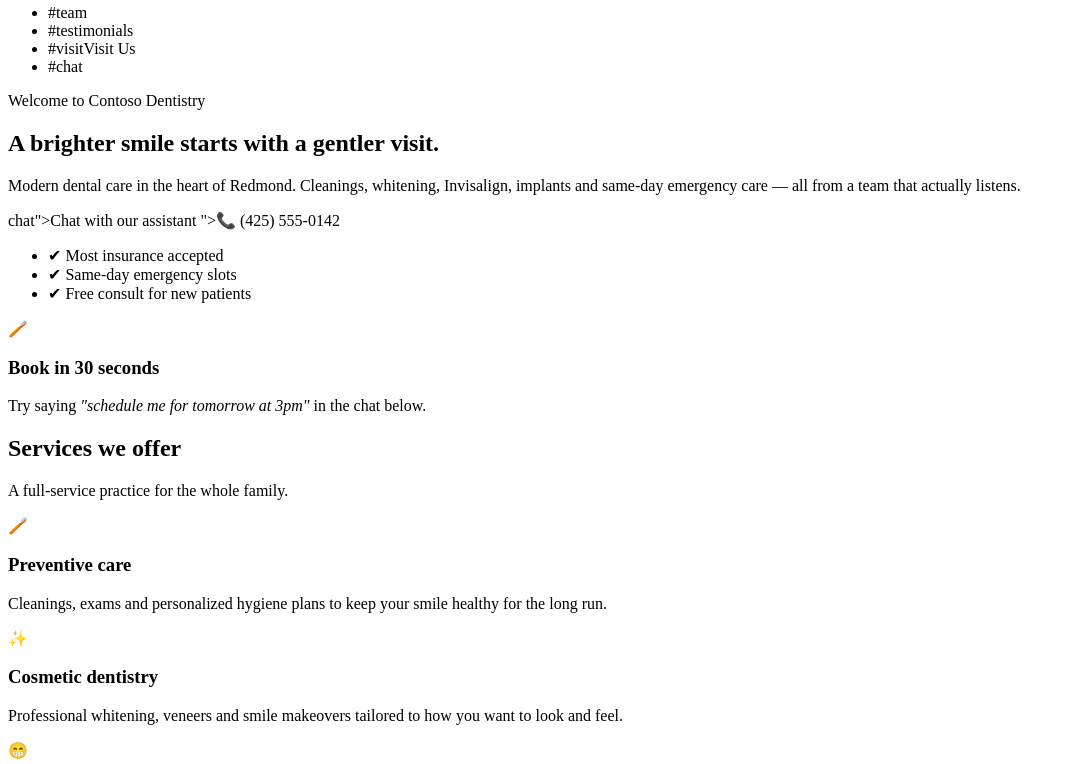
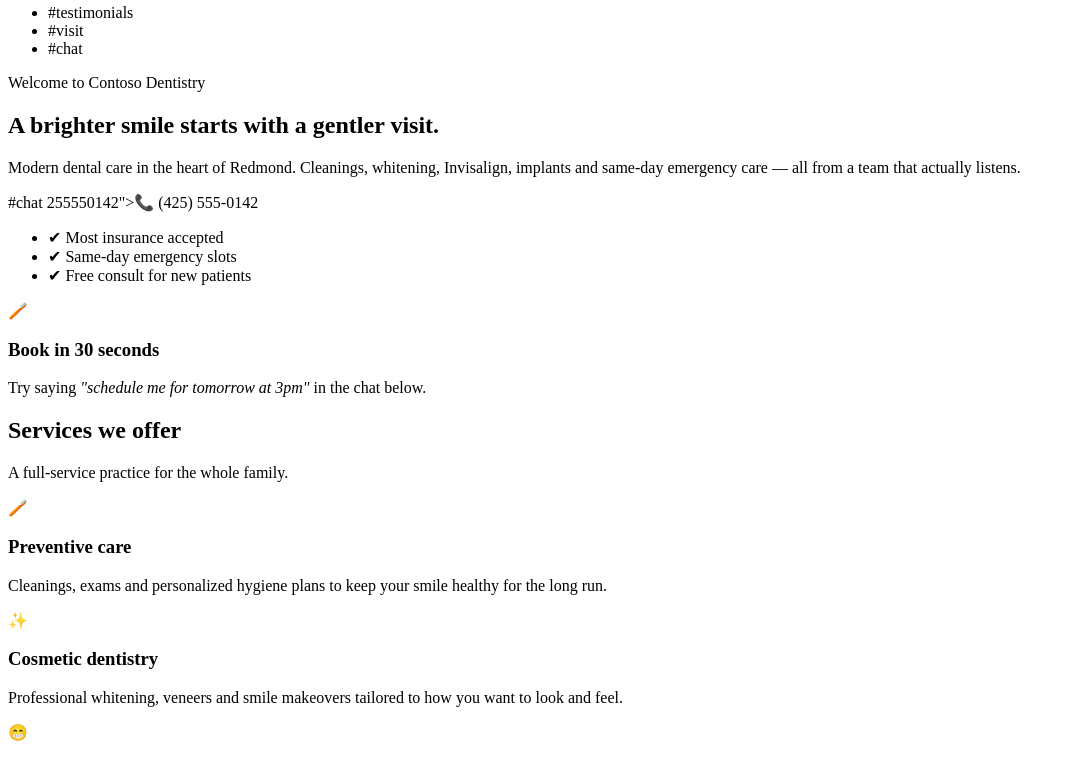
Before and after one commit to arindam-banerjee-2021/nd073-c2-Dental-Office-Virtual-Assistant, a plain HTML site: page ContosoDentistryWebsite/index.html in a window 1280 px wide. Shown: the part 75-839 px from the top of the page, without its empty margins (0-1075 px from the left). Drawn offline with Linux system fonts and the light colour scheme.

Commit message:
Update index.html

```diff
--- a/ContosoDentistryWebsite/index.html
+++ b/ContosoDentistryWebsite/index.html
@@ -4,15 +4,10 @@
     <meta charset="UTF-8" />
     <meta name="viewport" content="width=device-width, initial-scale=1.0" />
     <title>Contoso Dentistry — Modern, Gentle, Family Dental Care</title>
-    <meta name="description" content="Contoso Dentistry: modern, gentle dental care in Redmond, WA. Cleanings, whitening, Invisalign, implants and emergency care. Chat with our virtual assistant to book instantly." />
-    css/styles.css
-</head>
-<body>
-    <!-- ============================= HEADER ============================= -->
-    <header class="site-header">
+    <meta name="description" content="Contoso Dentistry: modern, gentle dental care. Cleanings, whitening, Invisalign, implants and emergency care. Chat with our virtual assistant to book instantly." />
+    <link rel="stylesheet" href="css/styles.r class="site-header">
         <div class="container nav">
-            #top
-                <span class="brand-icon" aria-hidden="true">🦷</span>
+            <a class="br         <span class="brand-icon" aria-hidden="true">🦷</span>
                 <span class="brand-name">Contoso Dentistry</span>
             </a>
             <nav aria-label="Primary">
@@ -20,14 +15,13 @@
                     <li>#services</li>
                     <li>#team</li>
                     <li>#testimonials</li>
-                    <li>#visitVisit Us</a></li>
+                    <li>#visit</li>
                     <li>#chat</li>
                 </ul>
             </nav>
         </div>
     </header>
 
-    <!-- ============================= HERO =============================== -->
     <section id="top" class="hero">
         <div class="container hero-inner">
             <div class="hero-copy">
@@ -39,8 +33,8 @@
                     that actually listens.
                 </p>
                 <div class="hero-cta">
-                    chat">Chat with our assistant</a>
-                    ">📞 (425) 555-0142</a>
+                    #chat
+                    255550142">📞 (425) 555-0142</a>
                 </div>
                 <ul class="hero-badges" aria-label="Highlights">
                     <li>✔ Most insurance accepted</li>
@@ -58,7 +52,6 @@
         </div>
     </section>
 
-    <!-- ============================= SERVICES =========================== -->
     <section id="services" class="section">
         <div class="container">
             <h2 class="section-title">Services we offer</h2>
@@ -98,7 +91,6 @@
         </div>
     </section>
 
-    <!-- ============================= TEAM =============================== -->
     <section id="team" class="section section-alt">
         <div class="container">
             <h2 class="section-title">Meet the team</h2>
@@ -126,7 +118,6 @@
         </div>
     </section>
 
-    <!-- ============================= TESTIMONIALS ======================= -->
     <section id="testimonials" class="section">
         <div class="container">
             <h2 class="section-title">What our patients say</h2>
@@ -151,7 +142,6 @@
         </div>
     </section>
 
-    <!-- ============================= VISIT ============================== -->
     <section id="visit" class="section section-alt">
         <div class="container grid grid-2">
             <div>
@@ -186,28 +176,18 @@
         </div>
     </section>
 
-    <!-- ============================= CHAT =============================== -->
     <section id="chat" class="section chat-section">
         <div class="container">
             <h2 class="section-title">Chat with our virtual assistant</h2>
             <p class="section-sub">Ask a question or book an appointment. Try <em>"what times are available?"</em></p>
 
-            <!--
-                ================================================================
-                Web Chat embed
-                ================================================================
-                Replace YOUR_DIRECT_LINE_SECRET below with the secret from:
-                Azure Portal → Bot resource → Channels → Web Chat →
-                Default site → Show secret keys.
-                ================================================================
-            -->
             <div id="webchat" role="main"></div>
             https://cdn.botframework.com/botframework-webchat/latest/webchat.js
             <script>
                 window.WebChat.renderWebChat(
                     {
                         directLine: window.WebChat.createDirectLine({
-                            secret: 'YOUR_DIRECT_LINE_SECRET'
+                            secret: 'PASTE_YOUR_DIRECT_LINE_SECRET_HERE'
                         }),
                         userID: 'WEBSITE_USER',
                         username: 'Website User',
@@ -228,7 +208,6 @@
         </div>
     </section>
 
-    <!-- ============================= FOOTER ============================= -->
     <footer class="site-footer">
         <div class="container footer-inner">
             <p>© <span id="year"></span> Contoso Dentistry. All rights reserved.</p>
```
